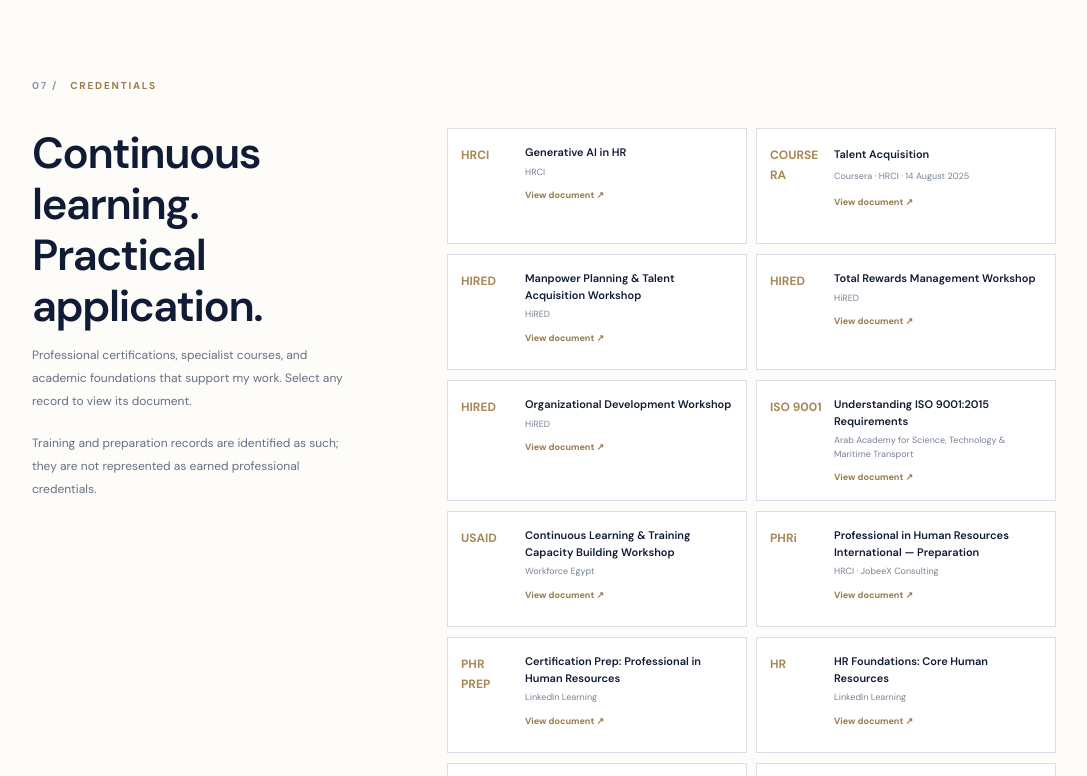
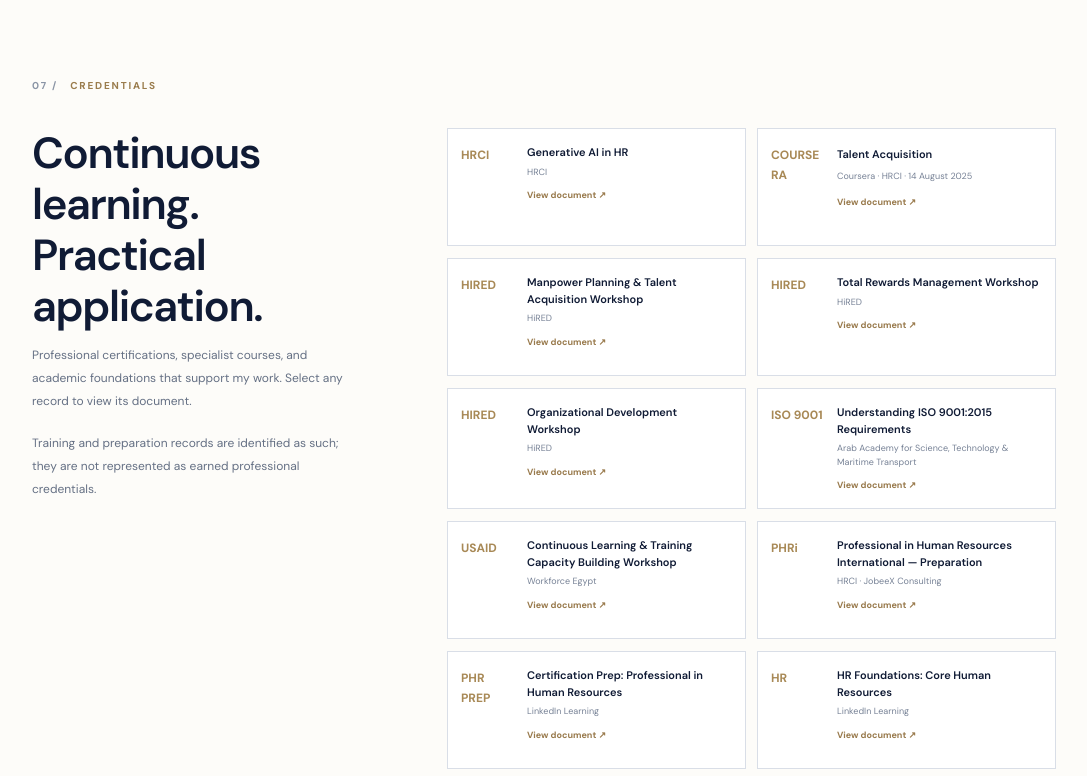
Before and after one commit to omar-raafat13/omar-raafat13.github.io, a plain HTML site: page index.html in a window 1280 px wide. Shown: the part 7340-8116 px from the top of the page, without its empty margins (96-1183 px from the left). Drawn offline with Linux system fonts and the light colour scheme.

Commit message:
Style unified credentials grid

```diff
--- a/styles.css
+++ b/styles.css
@@ -562,3 +562,17 @@ body[dir=rtl] .credential-view em{font-family:"Cairo",sans-serif}
 body[dir=rtl] .credential-grid .credential:hover,body[dir=rtl] .credential-grid .credential:focus-visible{padding-left:13px;padding-right:13px}
 @media(max-width:900px){.credentials-layout{grid-template-columns:1fr;gap:30px}.credentials-layout>div:first-child>p{max-width:600px}}
 @media(max-width:560px){.credential-grid{grid-template-columns:1fr}.credential-grid .credential{min-height:0}.credential-years{gap:23px}}
+
+
+/* Credentials: unified skills-focused grid, without timeline or year groupings */
+.credentials-layout{grid-template-columns:.72fr 1.28fr;gap:7%}
+.credential-grid-all{display:grid;grid-template-columns:repeat(2,minmax(0,1fr));gap:12px;align-content:start;min-width:0}
+.credential-grid-all .credential{display:grid;grid-template-columns:54px minmax(0,1fr);gap:5px 12px;align-content:start;min-height:118px;padding:15px 13px;border:1px solid var(--line);background:#fff;transition:transform .2s ease,border-color .2s ease,box-shadow .2s ease}
+.credential-grid-all .credential>b{grid-row:1 / span 2;align-self:start;padding-top:2px;font-size:12px;overflow-wrap:anywhere}
+.credential-grid-all .credential>span{font-size:11px;line-height:1.5}
+.credential-grid-all .credential small{grid-column:2;font-size:9px;line-height:1.5}
+.credential-grid-all .credential em{grid-column:2;opacity:1;font-size:9px;margin-top:4px}
+.credential-grid-all .credential:hover,.credential-grid-all .credential:focus-visible{padding-left:13px;transform:translateY(-2px);border-color:rgba(195,147,80,.65);box-shadow:0 8px 22px rgba(12,20,61,.06);background:#fff}
+body[dir=rtl] .credential-grid-all .credential:hover,body[dir=rtl] .credential-grid-all .credential:focus-visible{padding-left:13px;padding-right:13px}
+@media(max-width:900px){.credentials-layout{grid-template-columns:1fr;gap:30px}.credentials-layout>div:first-child>p{max-width:600px}}
+@media(max-width:560px){.credential-grid-all{grid-template-columns:1fr}.credential-grid-all .credential{min-height:0}}
```
